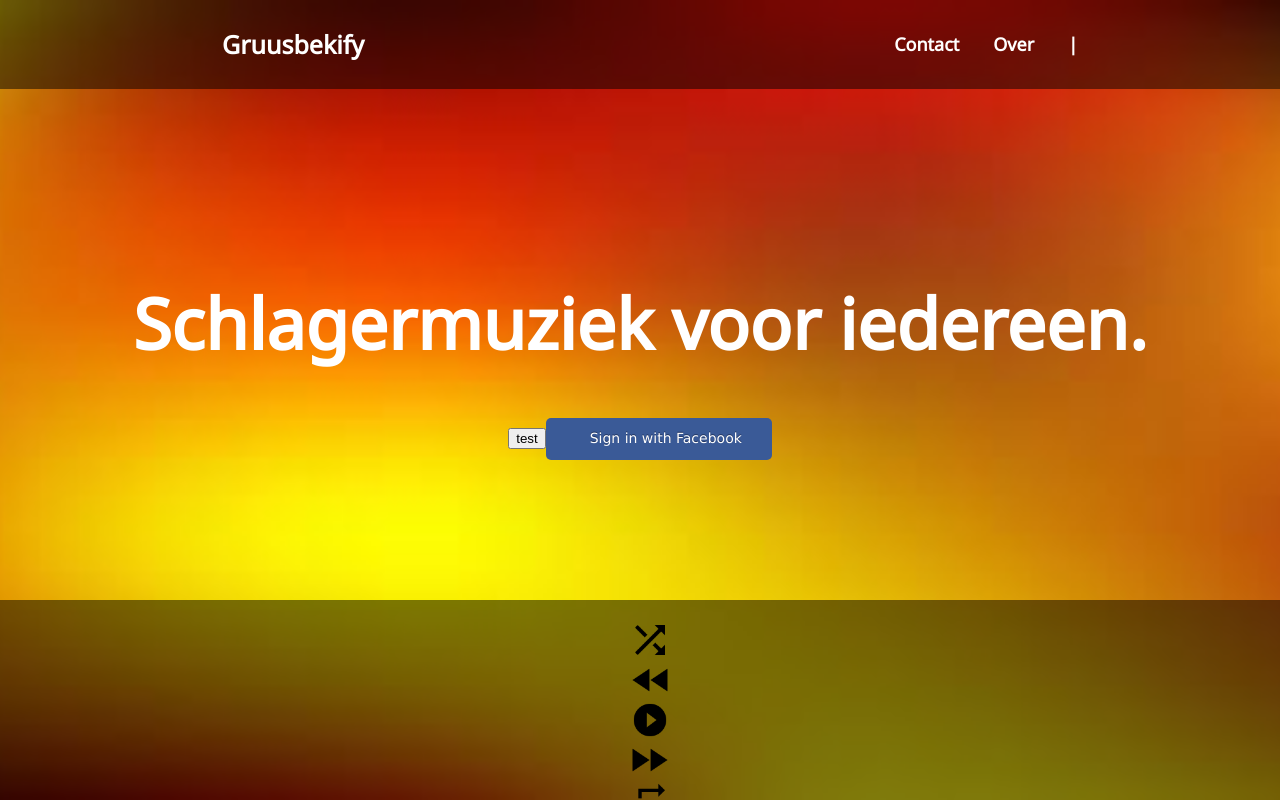
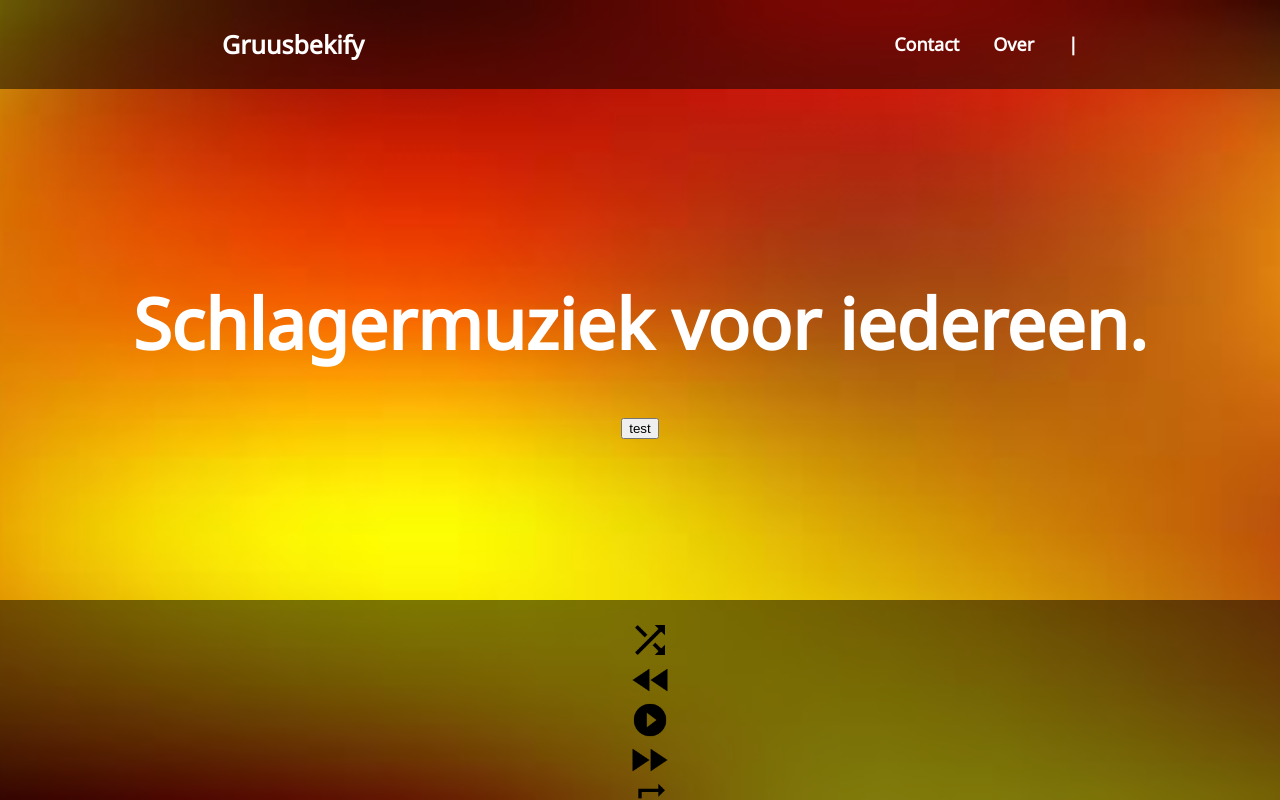
Before and after one commit to joostka1998/Gruusbekify, an Angular app: page /login in a window 1280 px wide. Built offline with nearby package versions, Linux system fonts and the light colour scheme.

Commit message:
Update login.component.html

```diff
--- a/src/app/components/login/login.component.html
+++ b/src/app/components/login/login.component.html
@@ -4,6 +4,5 @@
   <h1>Schlagermuziek voor iedereen.</h1>
   <div class="center">
     <button (click)="loginButtonClick()">test</button>
-    <a href="" class="fb" (click)="loginButtonClick()">Sign in with Facebook</a>
   </div>
 </div>
```
